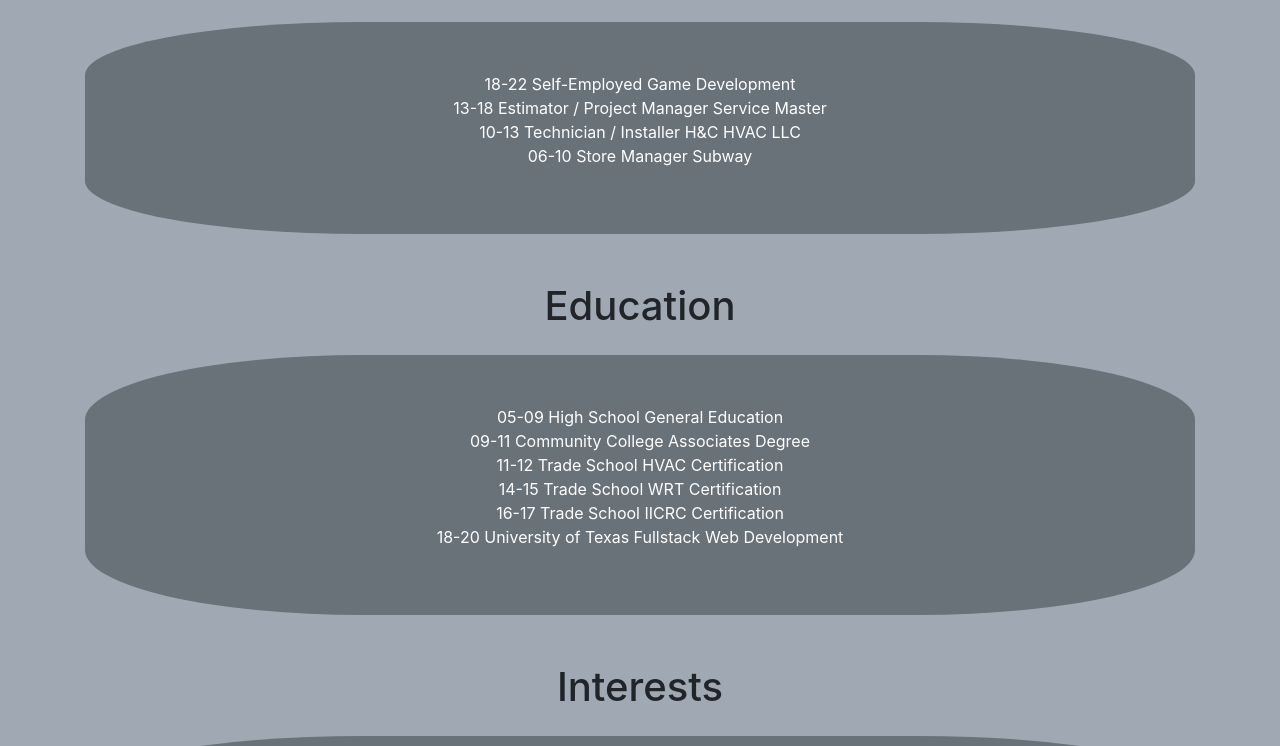
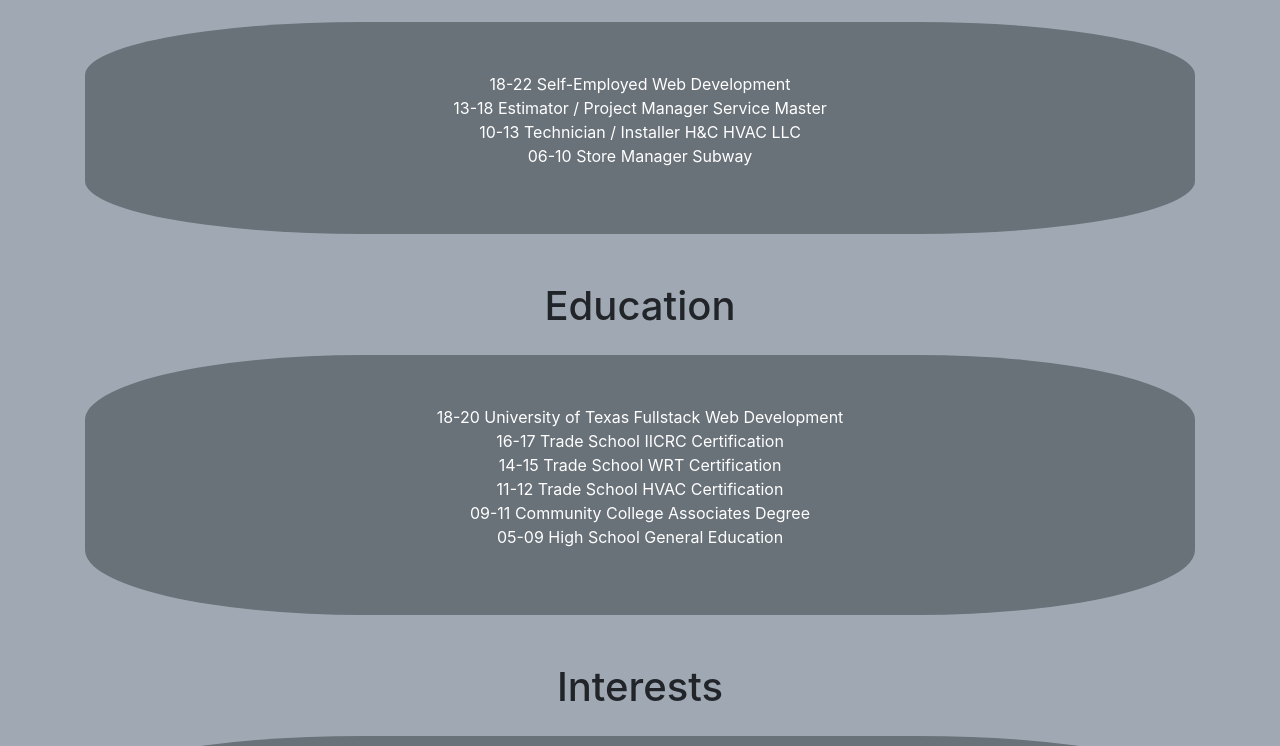
Before and after one commit to lrh1290/website, a website: page index.html in a window 1280 px wide. Shown: the part 714-1460 px from the top of the page. Drawn offline with nearby package versions, Linux system fonts and the light colour scheme; a web font is replaced by a local one.

Commit message:
Update index.html

```diff
--- a/index.html
+++ b/index.html
@@ -157,7 +157,7 @@
         <h1>Professional Experience</h1>
     <div class="textContainer">
 		<ul>
-			<li>18-22		Self-Employed					Game Development</li>
+			<li>18-22		Self-Employed					Web Development</li>
 			<li>13-18		Estimator / Project Manager		Service Master</li>
 			<li>10-13		Technician / Installer			H&C HVAC LLC</li>
 			<li>06-10		Store Manager					Subway</li>
@@ -170,12 +170,13 @@
         <h1>Education</h1>
     <div class="textContainer">
 		<ul>
+
+			<li>18-20 			University of Texas			Fullstack Web Development</li
+			<li>16-17			Trade School				IICRC Certification</li>
+			<li>14-15			Trade School				WRT Certification</li>
+			<li>11-12			Trade School				HVAC Certification</li>
+			<li>09-11			Community College 			Associates Degree</li>
 			<li>05-09			High School 				General Education</li>
-			<li>09-11			Community College 			Associates Degree</li>
-			<li>11-12			Trade School				HVAC Certification</li>
-			<li>14-15			Trade School				WRT Certification</li>
-			<li>16-17			Trade School				IICRC Certification</li>
-			<li>18-20 			University of Texas			Fullstack Web Development</li>
 		</ul>
     </div>
     </div>
```
